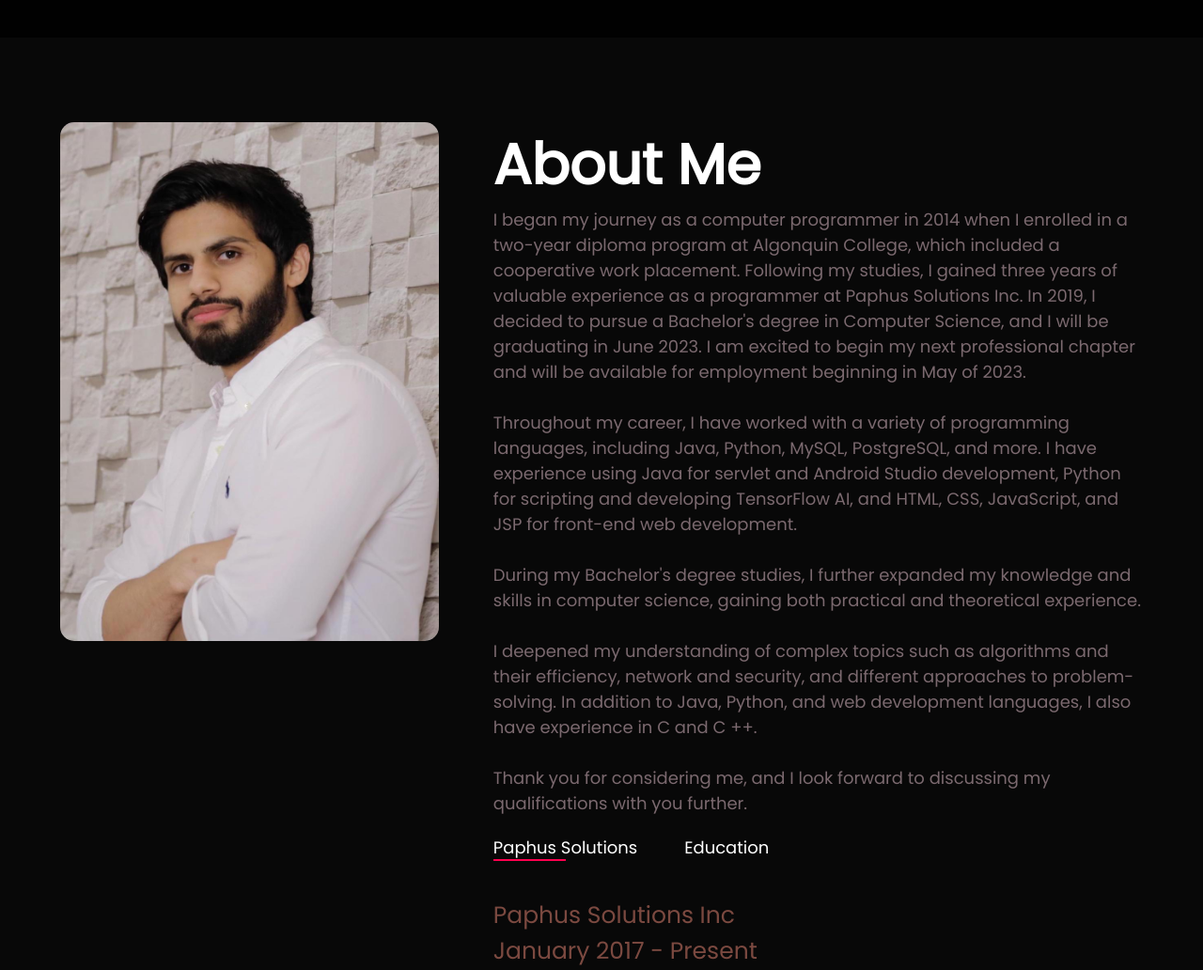
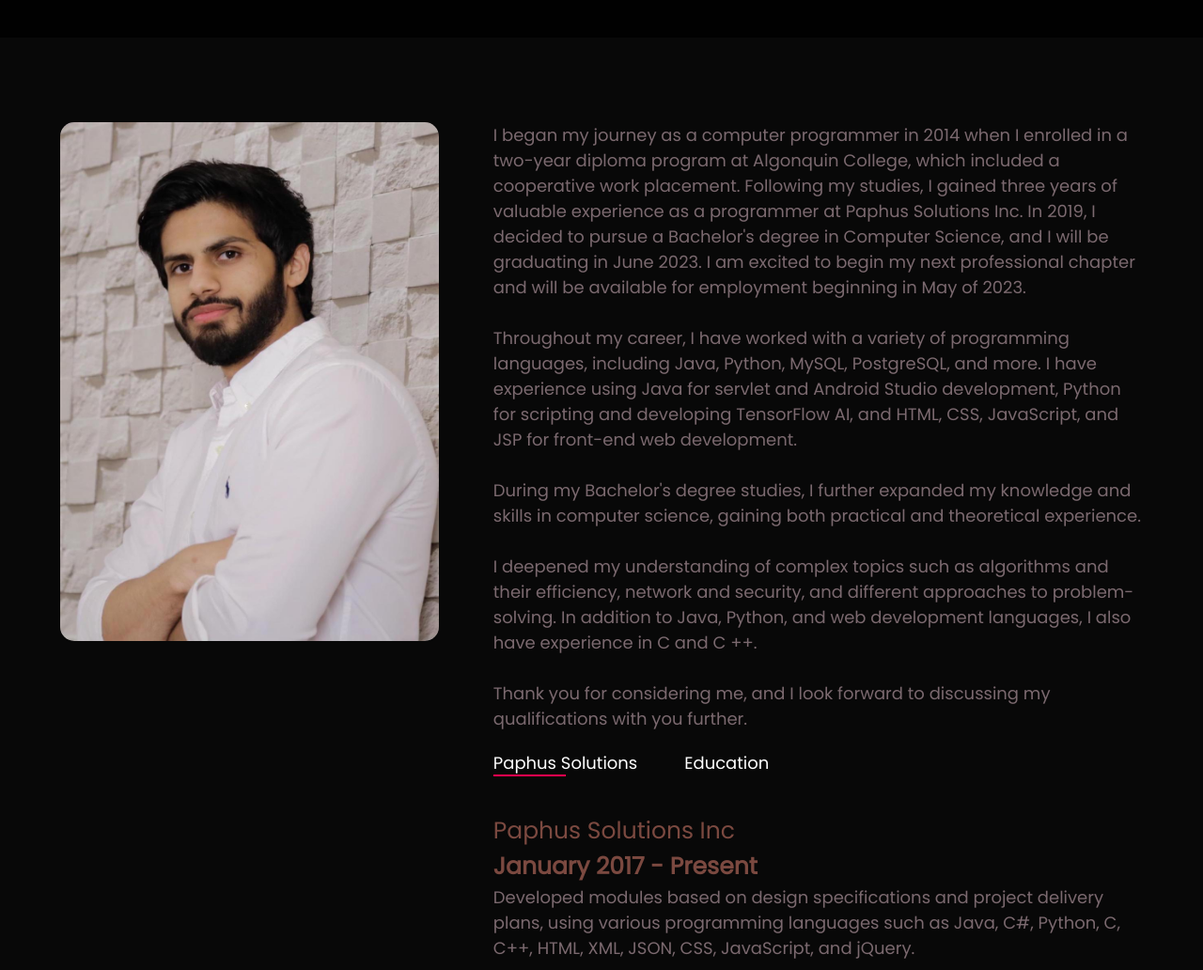
Before and after one commit to omar0ali/profile, a plain HTML site: page index.html in a window 1280 px wide. Shown: the part 760-1792 px from the top of the page at 94% size. Drawn offline with Linux system fonts and the light colour scheme.

Commit message:
Add files via upload

```diff
--- a/index.html
+++ b/index.html
@@ -43,8 +43,7 @@
                     <img src="images/profile1.png">
                 </div>
                 <div class="about-col-2">
-                    <h1 class="sub-title">About Me</spam>
-                    </h1>
+                    <!--h1 class="sub-title"></h1-->
                     <p>
                         I began my journey as a computer programmer in 2014 when I enrolled in a two-year diploma
                         program at Algonquin College, which included a cooperative work placement. Following my studies,
@@ -89,7 +88,7 @@
                     </div>
                     <div class="tab-contents active-tab" id="paphus">
                         <ul>
-                            <li><span>Paphus Solutions Inc<br>January 2017 - Present</span><br>
+                            <li><span>Paphus Solutions Inc<br><strong>January 2017 - Present</strong></span><br>
                                 Developed modules based on design specifications and project delivery plans, using
                                 various programming languages such as Java, C#, Python, C, C++, HTML, XML, JSON, CSS,
                                 JavaScript, and jQuery.
```
